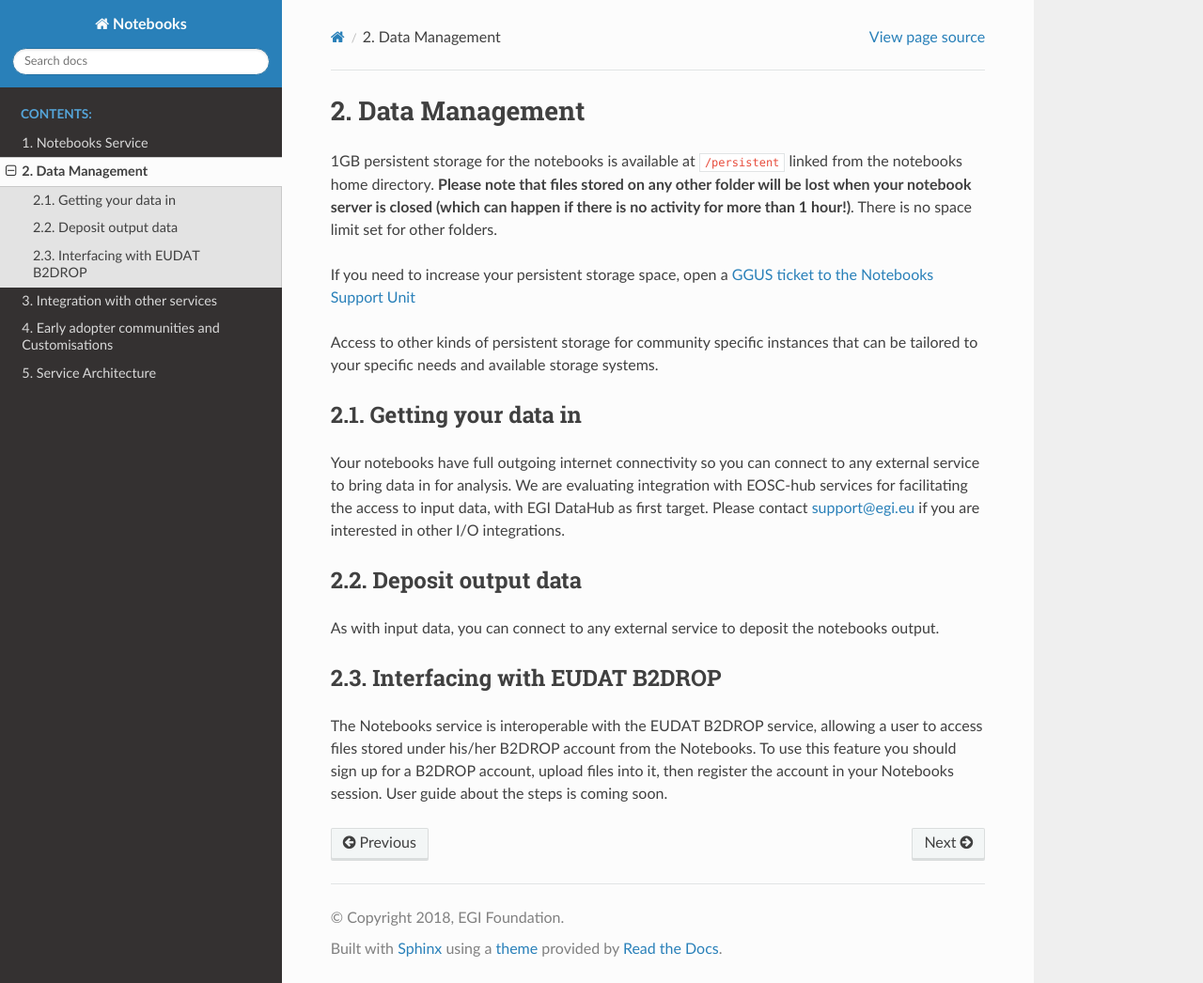
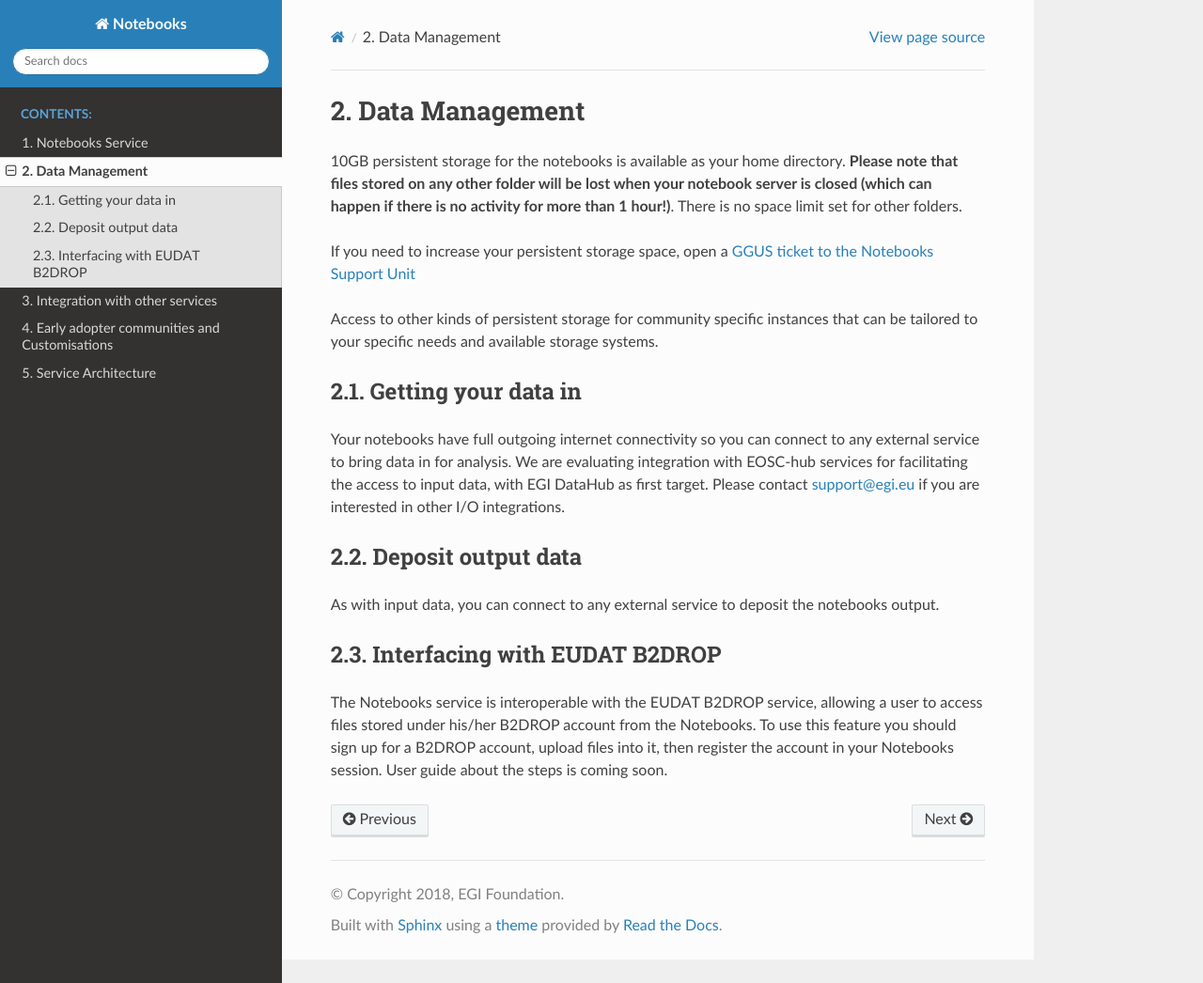
Before and after one commit to EGI-Federation/notebooks, a Sphinx documentation site: the page built from source/data.rst, in a window 1280 px wide and 1046 px high. Shown: the whole window at 94% size. Built offline with Sphinx 7.4.7 and the Read the Docs theme 2.0.0, drawn with Linux system fonts in a browser that asks for light colours.

Commit message:
Persistent is home

```diff
--- a/source/data.rst
+++ b/source/data.rst
@@ -1,8 +1,8 @@
 Data Management
 ---------------
 
-1GB persistent storage for the notebooks is available at ``/persistent`` linked
-from the notebooks home directory. **Please note that files stored on any
+10GB persistent storage for the notebooks is available as your home
+directory. **Please note that files stored on any
 other folder will be lost when your notebook server is closed (which can
 happen if there is no activity for more than 1 hour!)**. There is no space
 limit set for other folders.
```
